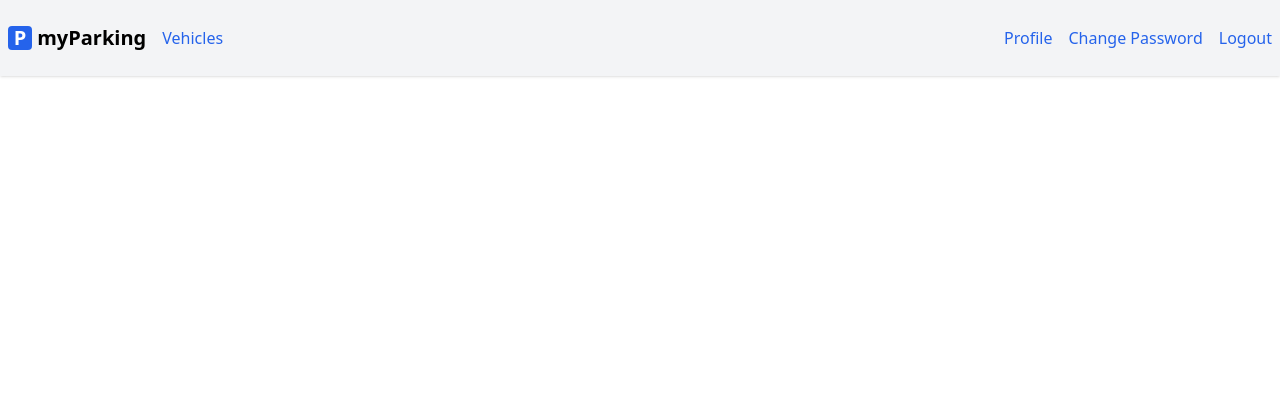
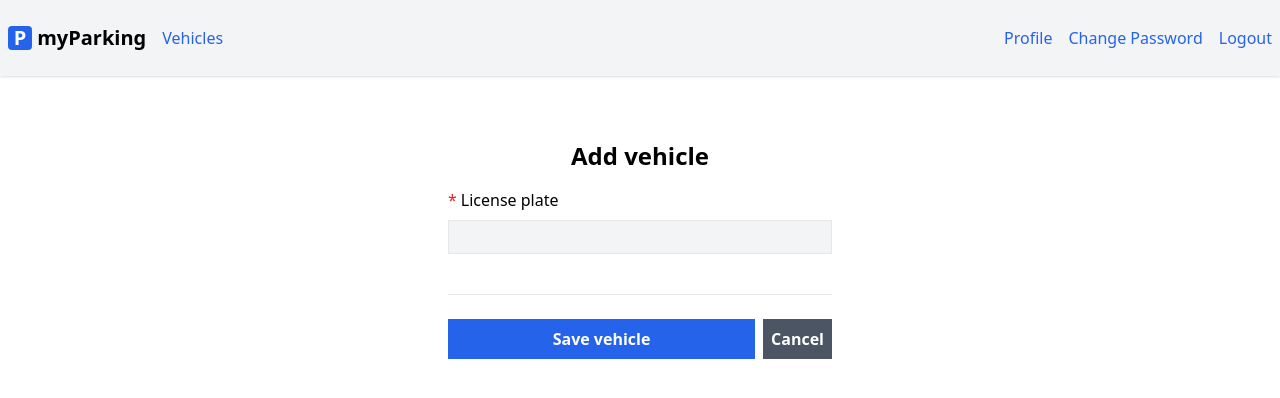
Before and after one commit to isaiasxavier/vue3js-parking-app, a Vue app: page /vehicles/create in a window 1280 px wide. Shown: the top 398 px of the page. Built offline with nearby package versions, Linux system fonts and the light colour scheme; sample sign-in values are in the browser's storage.

Commit message:
v2.0 /vehicles/create and redirectHelper

```diff
--- a/src/assets/main.css
+++ b/src/assets/main.css
@@ -34,4 +34,12 @@
     .alert-success {
         @apply text-green-700 bg-green-100 border-green-400
     }
+
+    .btn-secondary {
+        @apply text-white bg-gray-600 hover:bg-gray-500;
+    }
+
+    .plate {
+        @apply font-mono font-bold uppercase;
+    }
 }
--- /dev/null
+++ b/src/helpers/redirectHelper.js
@@ -0,0 +1,5 @@
+import router from '@/router/index.js'
+
+export function redirectTo(routeName, params = {}, query = {}) {
+  router.push({ name: routeName, params, query })
+}
--- a/src/router/index.js
+++ b/src/router/index.js
@@ -53,6 +53,12 @@ const router = createRouter({
       name: 'profile.change-password',
       beforeEnter: auth,
       component: () => import('@/views/Profile/ChangePasswordView.vue')
+    },
+    {
+      path: '/vehicles/create',
+      name: 'vehicles.create',
+      beforeEnter: auth,
+      component: () => import('@/views/Vehicles/CreateView.vue')
     }
   ]
 })
--- /dev/null
+++ b/src/stores/vehicle.js
@@ -0,0 +1,36 @@
+import { defineStore } from 'pinia'
+import { useErrors } from '@/composables/useErrors.js'
+import { useLoading } from '@/composables/useLoading.js'
+import { reactive } from 'vue'
+import axios from 'axios'
+import { redirectTo } from '@/helpers/redirectHelper.js'
+
+export const useVehicle = defineStore('vehicles', () => {
+  const { loading, startLoading, stopLoading } = useLoading()
+  const { errors, cleanErrors, setErrors422 } = useErrors()
+  const form = reactive({
+    plate_number: ''
+  })
+
+  function resetForm() {
+    form.plate_number = ''
+    cleanErrors()
+  }
+
+  async function storeVehicle() {
+    startLoading()
+    cleanErrors()
+    try {
+      await axios.post('vehicles', form)
+      form.plate_number = ''
+      redirectTo('vehicles.index')
+    } catch (error) {
+      setErrors422(error.response)
+    } finally {
+      form.plate_number = ''
+      stopLoading()
+    }
+  }
+
+  return { form, loading, errors, status, resetForm, storeVehicle }
+})
--- /dev/null
+++ b/src/views/Vehicles/CreateView.vue
@@ -0,0 +1,36 @@
+<script setup>
+import { onBeforeUnmount } from 'vue'
+import { useVehicle } from '@/stores/vehicle'
+
+const store = useVehicle()
+
+onBeforeUnmount(store.resetForm)
+</script>
+
+<template>
+  <form @submit.prevent="store.storeVehicle" novalidate>
+    <div class="flex flex-col mx-auto md:w-96 w-full">
+      <h1 class="text-2xl font-bold mb-4 text-center">Add vehicle</h1>
+      <div class="flex flex-col gap-2 mb-4">
+        <label for="plate_number" class="required">License plate</label>
+        <input
+          v-model="store.form.plate_number"
+          id="plate_number"
+          name="plate_number"
+          type="text"
+          class="form-input plate"
+          :disabled="store.loading"
+        />
+        <ValidationError :errors="store.errors" field="plate_number" />
+      </div>
+      <div class="border-t h-[1px] my-6"></div>
+      <div class="flex gap-2">
+        <button type="submit" class="btn btn-primary w-full" :disabled="store.loading">
+          <IconSpinner class="animate-spin" v-show="store.loading" />
+          Save vehicle
+        </button>
+        <RouterLink :to="{ name: 'vehicles.index' }" class="btn btn-secondary"> Cancel</RouterLink>
+      </div>
+    </div>
+  </form>
+</template>
```
